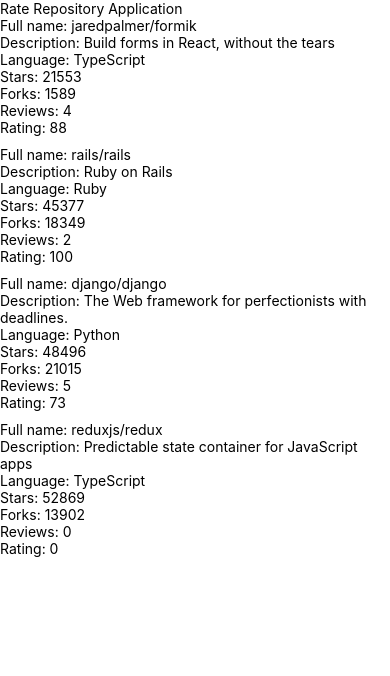
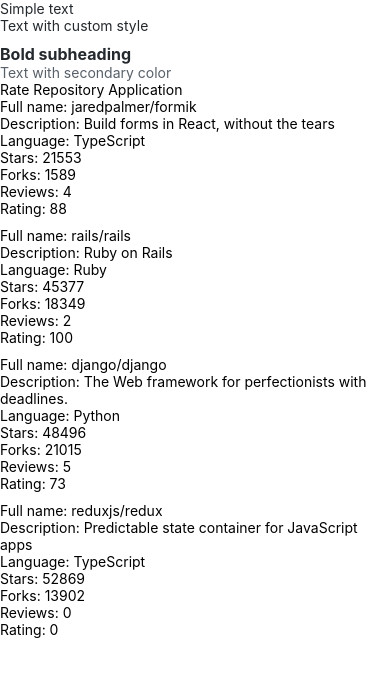
Before and after one commit to rccastruita/react-native-repository-reviews, a React Native app: screen / in a window 390 px wide. Shown: the top 676 px of the page. Built offline with nearby package versions, Linux system fonts and the light colour scheme.

Commit message:
10.4: app bar start

```diff
--- a/src/components/Main.jsx
+++ b/src/components/Main.jsx
@@ -2,6 +2,7 @@
 import { Text, StyleSheet, View } from 'react-native';
 
 import RepositoryList from './RepositoryList';
+import StyleTest from './StyleTest';
 
 const styles = StyleSheet.create({
   container: {
@@ -14,6 +15,8 @@
 const Main = () => {
   return (
     <View style={styles.container}>
+
+      <StyleTest />
       <Text>Rate Repository Application</Text>
       <RepositoryList />
     </View>
--- /dev/null
+++ b/src/components/StyleTest.jsx
@@ -0,0 +1,16 @@
+import Text from './Text';
+
+const StyleTest = () => {
+  return (
+    <>
+      <Text>Simple text</Text>
+      <Text style={{ paddingBottom: 10 }}>Text with custom style</Text>
+      <Text fontWeight="bold" fontSize="subheading">
+        Bold subheading
+      </Text>
+      <Text color="textSecondary">Text with secondary color</Text>
+    </>
+  );
+};
+
+export default StyleTest;
--- /dev/null
+++ b/src/components/Text.jsx
@@ -0,0 +1,39 @@
+import { Text as NativeText, StyleSheet } from 'react-native';
+
+import theme from '../theme';
+
+const styles = StyleSheet.create({
+  text: {
+    color: theme.colors.textPrimary,
+    fontSize: theme.fontSizes.body,
+    fontFamily: theme.fonts.main,
+    fontWeight: theme.fontWeights.normal,
+  },
+  colorTextSecondary: {
+    color: theme.colors.textSecondary,
+  },
+  colorPrimary: {
+    color: theme.colors.primary,
+  },
+  fontSizeSubheading: {
+    fontSize: theme.fontSizes.subheading,
+  },
+  fontWeightBold: {
+    fontWeight: theme.fontWeights.bold,
+  },
+});
+
+const Text = ({ color, fontSize, fontWeight, style, ...props }) => {
+  const textStyle = [
+    styles.text,
+    color === 'textSecondary' && styles.colorTextSecondary,
+    color === 'primary' && styles.colorPrimary,
+    fontSize === 'subheading' && styles.fontSizeSubheading,
+    fontWeight === 'bold' && styles.fontWeightBold,
+    style,
+  ];
+
+  return <NativeText style={textStyle} {...props} />;
+};
+
+export default Text;
--- /dev/null
+++ b/src/theme.js
@@ -0,0 +1,20 @@
+const theme = {
+    colors: {
+        textPrimary: '#24292e',
+        textSecondary: '#586069',
+        primary: '#0366d6',
+    },
+    fontSizes: {
+        body: 14,
+        subheading: 16,
+    },
+    fonts: {
+        main: 'System',
+    },
+    fontWeights: {
+        normal: '400',
+        bold: '700',
+    },
+};
+
+export default theme;
```
Also changed, not shown: src/components/AppBar.jsx (added, +18 -0 lines).
